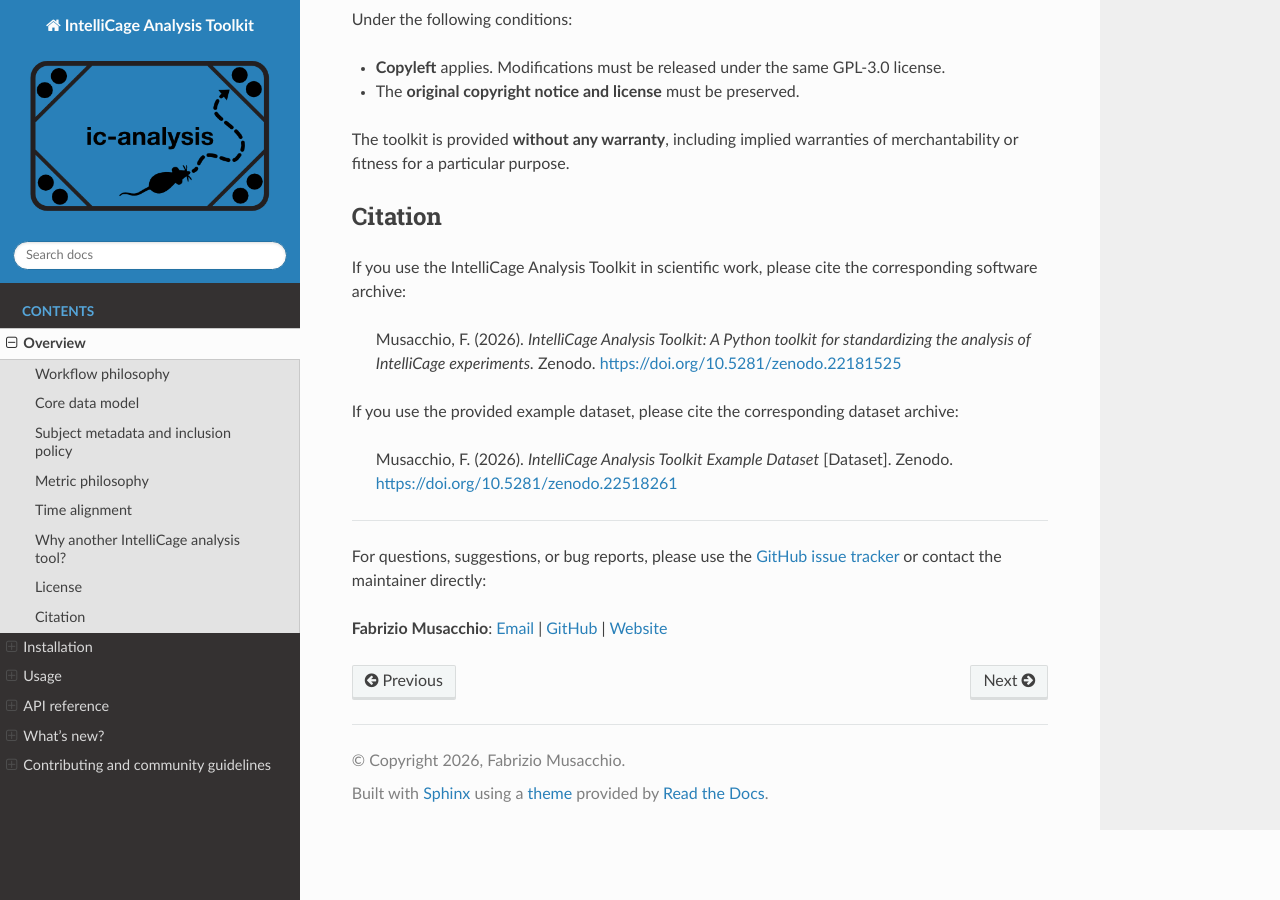
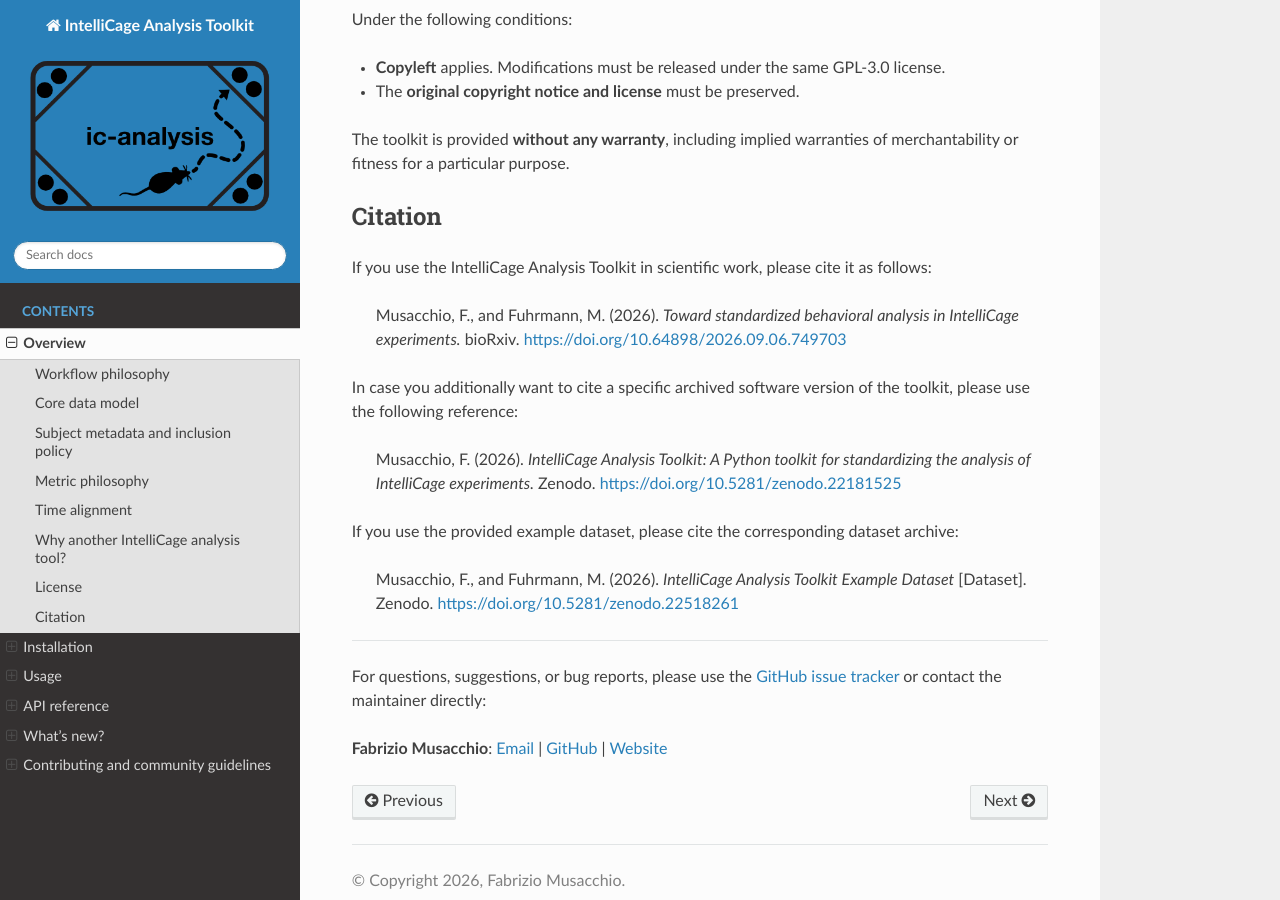
Before and after one commit to FabrizioMusacchio/ic-analysis, a Sphinx documentation site: the page built from docs/source/overview.rst, in a window 1280 px wide and 900 px high, scrolled down 4551 px. Built offline with Sphinx 7.4.7 and the Read the Docs theme 3.1.0, drawn with Linux system fonts in a browser that asks for light colours.

Commit message:
Update citation information in CITATION.cff, README.md, and overview.rst for consistency and accuracy

```diff
--- a/docs/source/overview.rst
+++ b/docs/source/overview.rst
@@ -229,16 +229,24 @@
 Citation
 --------
 
-If you use the IntelliCage Analysis Toolkit in scientific work, please
-cite the corresponding software archive:
+If you use the IntelliCage Analysis Toolkit in scientific work,
+please cite it as follows:
+
+  Musacchio, F., and Fuhrmann, M. (2026). *Toward standardized behavioral
+  analysis in IntelliCage experiments.*
+  bioRxiv. https://doi.org/10.64898/2026.09.06.749703
+
+In case you additionally want to cite a specific archived software version
+of the toolkit, please use the following reference:
 
   Musacchio, F. (2026). *IntelliCage Analysis Toolkit: A Python
   toolkit for standardizing the analysis of IntelliCage experiments.*
   Zenodo. https://doi.org/10.5281/zenodo.22181525
 
-If you use the provided example dataset, please cite the corresponding dataset archive:
+If you use the provided example dataset, please cite the corresponding dataset
+archive:
 
-  Musacchio, F. (2026). *IntelliCage Analysis Toolkit Example Dataset*
+  Musacchio, F., and Fuhrmann, M. (2026). *IntelliCage Analysis Toolkit Example Dataset*
   [Dataset]. Zenodo. https://doi.org/10.5281/zenodo.22518261
 
 
```
Also changed, not shown: README.md (+4 -5 lines), 1 other file.
